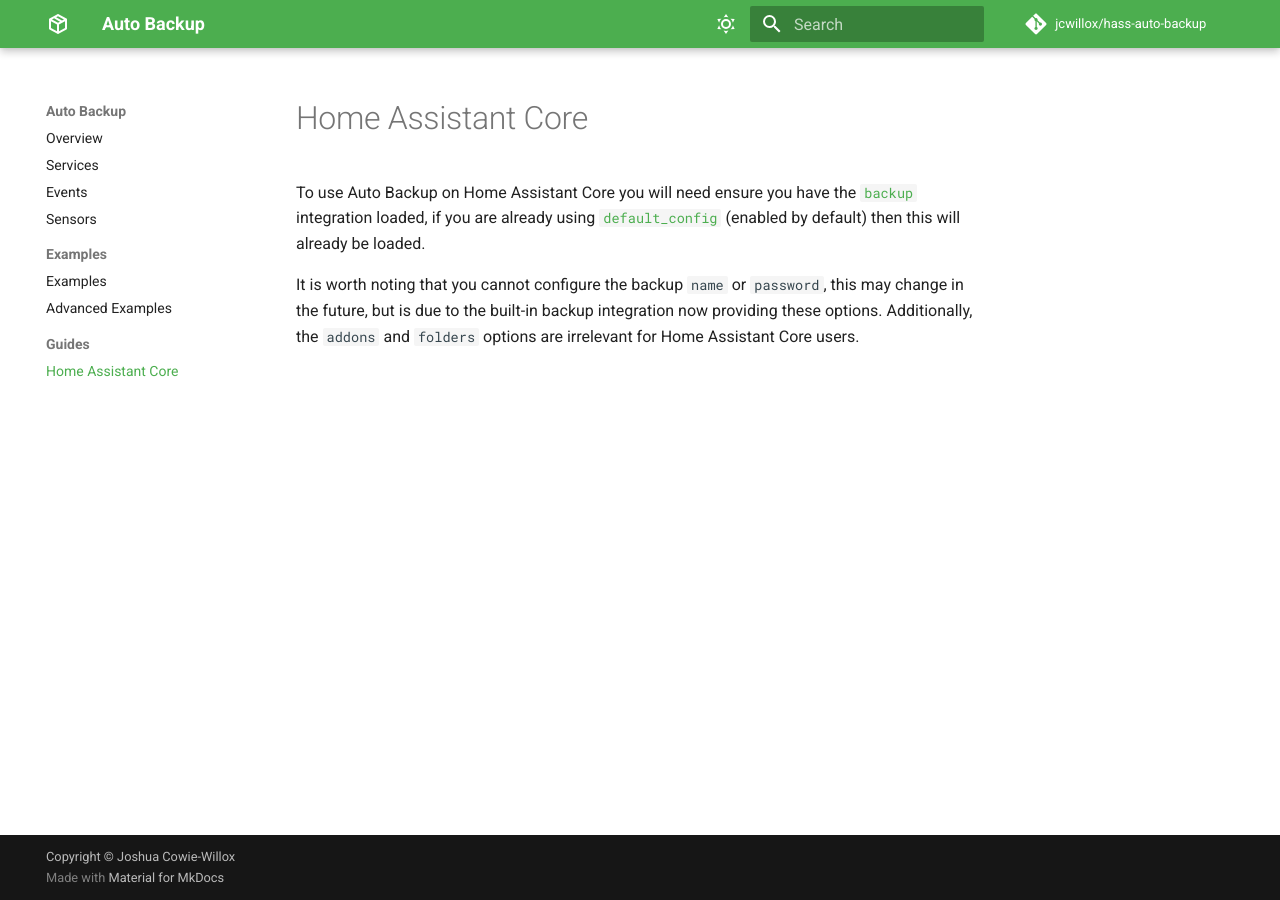
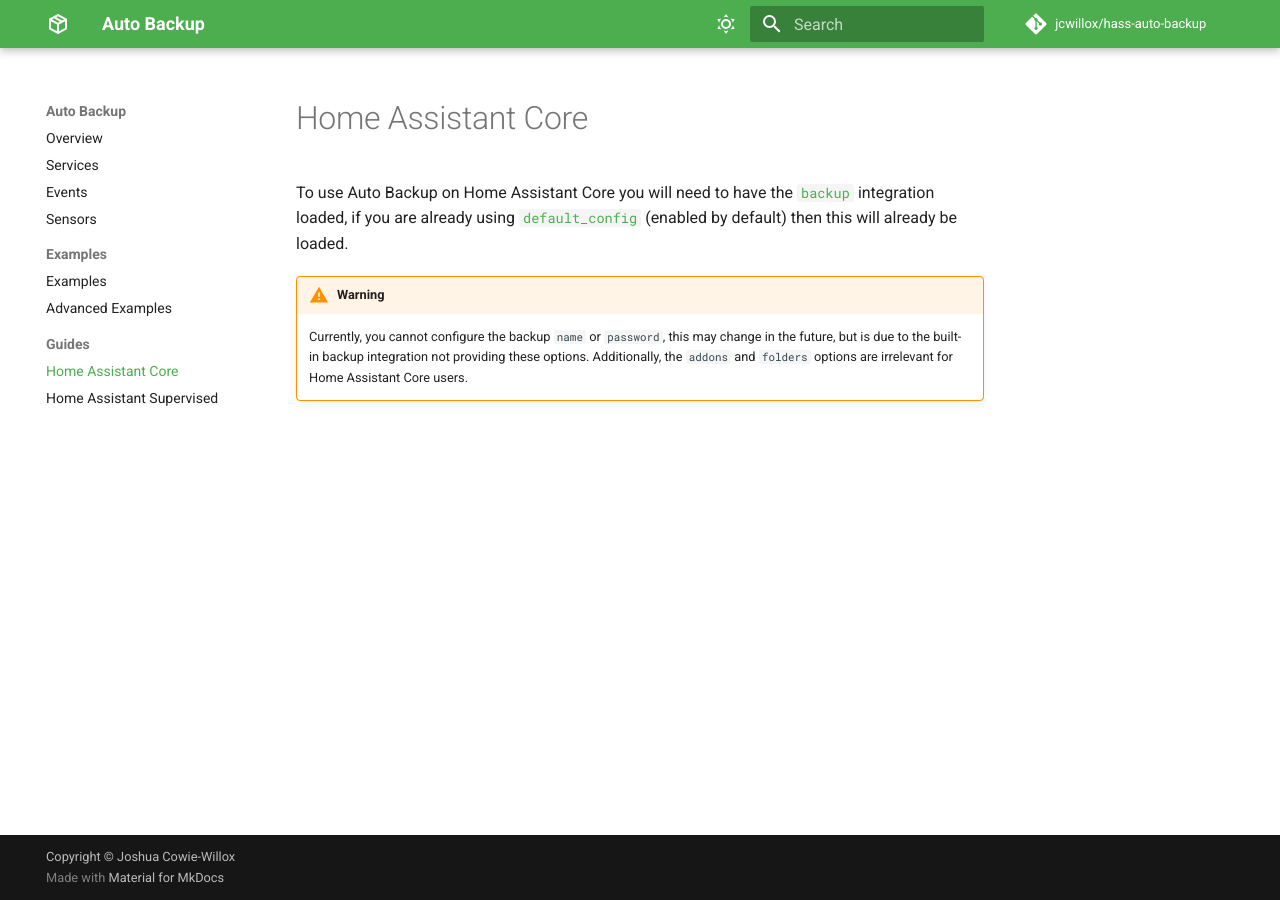
Before and after one commit to jcwillox/hass-auto-backup, an MkDocs documentation site: the page built from docs/home-assistant-core.md, in a window 1280 px wide. Built offline with MkDocs 1.6.1 and Material for MkDocs 9.7.7, drawn with Linux system fonts in a browser that asks for light colours; comment, search, counter and statistics services are not loaded.

Commit message:
Update and add guides

```diff
--- a/docs/home-assistant-core.md
+++ b/docs/home-assistant-core.md
@@ -1,5 +1,6 @@
 # Home Assistant Core
 
-To use Auto Backup on Home Assistant Core you will need ensure you have the [`backup`](https://www.home-assistant.io/integrations/backup) integration loaded, if you are already using [`default_config`](https://www.home-assistant.io/integrations/default_config) (enabled by default) then this will already be loaded.
+To use Auto Backup on Home Assistant Core you will need to have the [`backup`](https://www.home-assistant.io/integrations/backup) integration loaded, if you are already using [`default_config`](https://www.home-assistant.io/integrations/default_config) (enabled by default) then this will already be loaded.
 
-It is worth noting that you cannot configure the backup `name` or `password`, this may change in the future, but is due to the built-in backup integration now providing these options. Additionally, the `addons` and `folders` options are irrelevant for Home Assistant Core users.
+!!! warning
+    Currently, you cannot configure the backup `name` or `password`, this may change in the future, but is due to the built-in backup integration not providing these options. Additionally, the `addons` and `folders` options are irrelevant for Home Assistant Core users.
--- a/mkdocs.yaml
+++ b/mkdocs.yaml
@@ -19,6 +19,7 @@
       - "advanced-examples.md"
   - Guides:
       - "home-assistant-core.md"
+      - "home-assistant-supervised.md"
 
 theme:
   name: "material"
```
Also changed, not shown: docs/home-assistant-supervised.md (added, +11 -0 lines).
